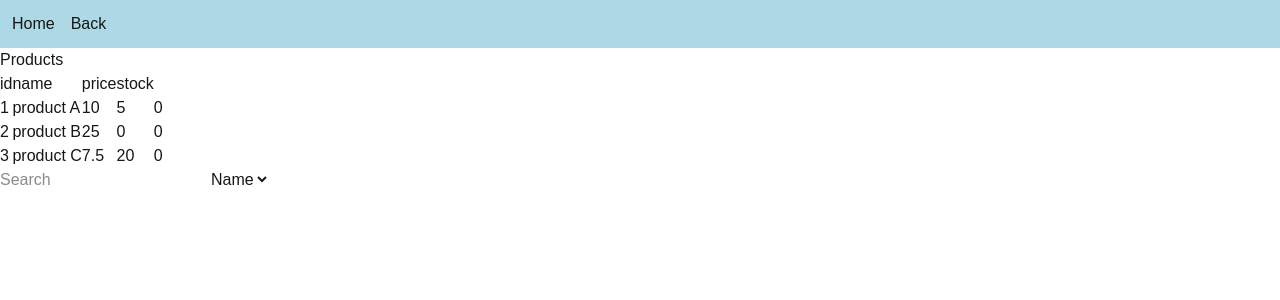
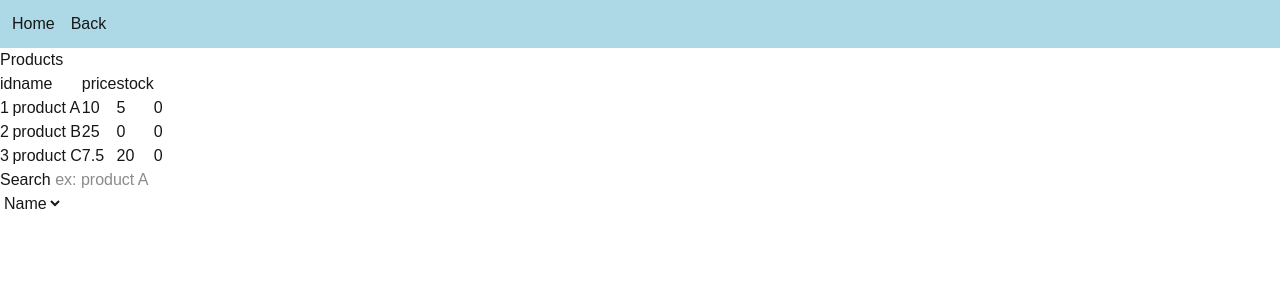
Before and after one commit to Lightningcurl/unierp, a Next.js app: page /productList in a window 1280 px wide. Shown: the top 300 px of the page. Built offline with nearby package versions, Linux system fonts and the light colour scheme.

Commit message:
added the input component

```diff
--- a/app/productList/page.tsx
+++ b/app/productList/page.tsx
@@ -2,6 +2,7 @@
 import { Product } from "@/tsdrills/erp_domain";
 import { useState } from "react";
 import Link from "next/link";
+import { Input } from "@/components/Input";
 
 
 export const products: Product[] = [
@@ -55,7 +56,7 @@ export default function ProductsPage() {
             </table>
         </div>
         <div>
-            <input value={searchTerm} onChange={(e) => setSearchTerm(e.target.value)} placeholder="Search"/>
+            <Input label="Search" value={searchTerm} onChange={(e) => setSearchTerm(e.target.value)} placeholder=" ex: product A"/>
             <select value={sortBy} onChange={(e) => setSortBy(e.target.value as "name" | "price" | "stock")}>
                 <option value="name">Name</option>
                 <option value="price">Price</option>
--- /dev/null
+++ b/components/Input.tsx
@@ -0,0 +1,29 @@
+import React from "react";
+
+type Props = {
+  label: string;
+  value: string;
+  placeholder?: string,
+  onChange?: (e: React.ChangeEvent<HTMLInputElement>) => void;
+  errorMessage?: string;
+  type?: string;
+  min?: number;
+  max?: number;
+};
+
+export function Input({ label, value,placeholder, onChange, errorMessage, type = "text", min, max }: Props) {
+  return (
+    <div>
+      <label>{label}</label>
+      <input
+        placeholder={placeholder}
+        type={type}
+        min={min}
+        max={max}
+        value={value}
+        onChange={onChange}
+      />
+      {errorMessage && <p>{errorMessage}</p>}
+    </div>
+  );
+}
```
